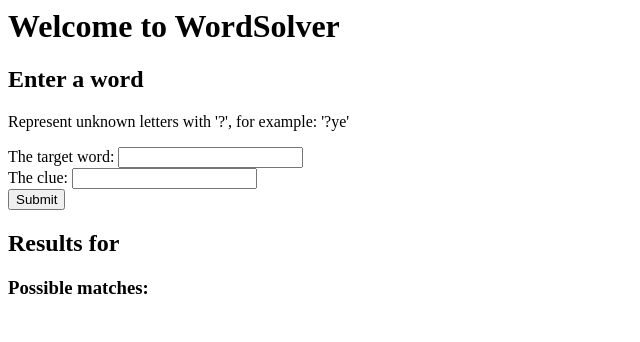
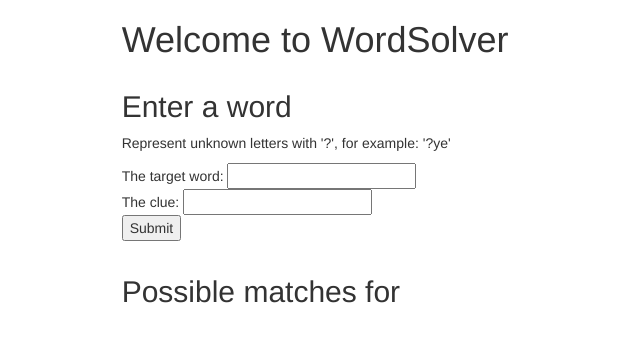
Before and after one commit to nsreeen/WordSolver, a Flask app: page / in a window 1280 px wide. Shown: the top 342 px of the page, without its empty margins (0-640 px from the left). Run offline with Flask 2, Linux system fonts and the light colour scheme; some libraries are stand-ins or nearby versions.

Commit message:
Add minor styling

```diff
--- a/templates/index.html
+++ b/templates/index.html
@@ -1,11 +1,16 @@
 <html>
     <head>
         <title>Welcome to WordSolver</title>
+           <link rel="stylesheet" href="https://maxcdn.bootstrapcdn.com/bootstrap/3.3.7/css/bootstrap.min.css" integrity="sha384-BVYiiSIFeK1dGmJRAkycuHAHRg32OmUcww7on3RYdg4Va+PmSTsz/K68vbdEjh4u" crossorigin="anonymous">
     </head>
 <body>
+<div id="body" class="container-fluid">
 
+  <div class="row"><div class="col-sm-10 col-sm-offset-1">
     <h1>Welcome to WordSolver</h1>
+  </div></div>
 
+  <div class="row"><div class="col-sm-10 col-sm-offset-1">
       <h2>Enter a word</h2>
       <p>Represent unknown letters with '?', for example: '?ye'</p>
       <form action="/" method="POST">
@@ -15,23 +20,26 @@
           <br/>
           <input type="submit">
       </form>
+  </div></div>
 
-<h2>Results for {{ target }} </h2>
-
-<h3>Possible matches:</h3>
+  <div class="row"><div class="col-sm-10 col-sm-offset-1">
+      <h2>Possible matches for {{ target }} </h2>
+  </div></div>
 
       {% for word in ordered_matches %}
 
+      <div class="row"><div class="col-sm-10 col-sm-offset-1">
         <div class="word-result">
         <b> {{ word }} </b>
         <!-- <p> definition: {{ matches_and_meanings[word][0] }} </p> -->
         {% for meaning in matches_and_meanings[word] %}
           <p> {{ meaning }} </p>
         {% endfor %}
-  </div>
+      </div style="border-bottom: 20px;">
+    </div></div>
 
   {% endfor %}
 
-
+</div> <!-- end container -->
 </body>
 </html>
```
Lines whose indentation alone changed are shown as unchanged.
